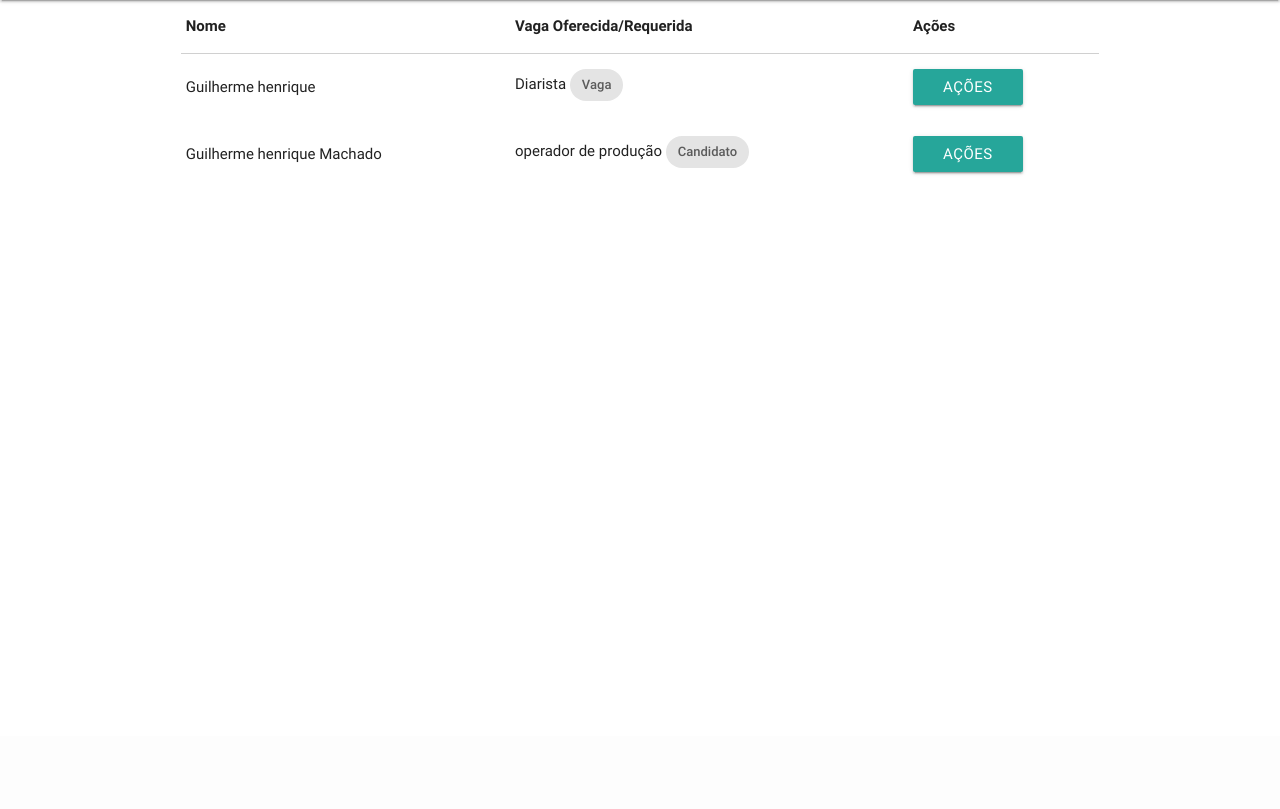
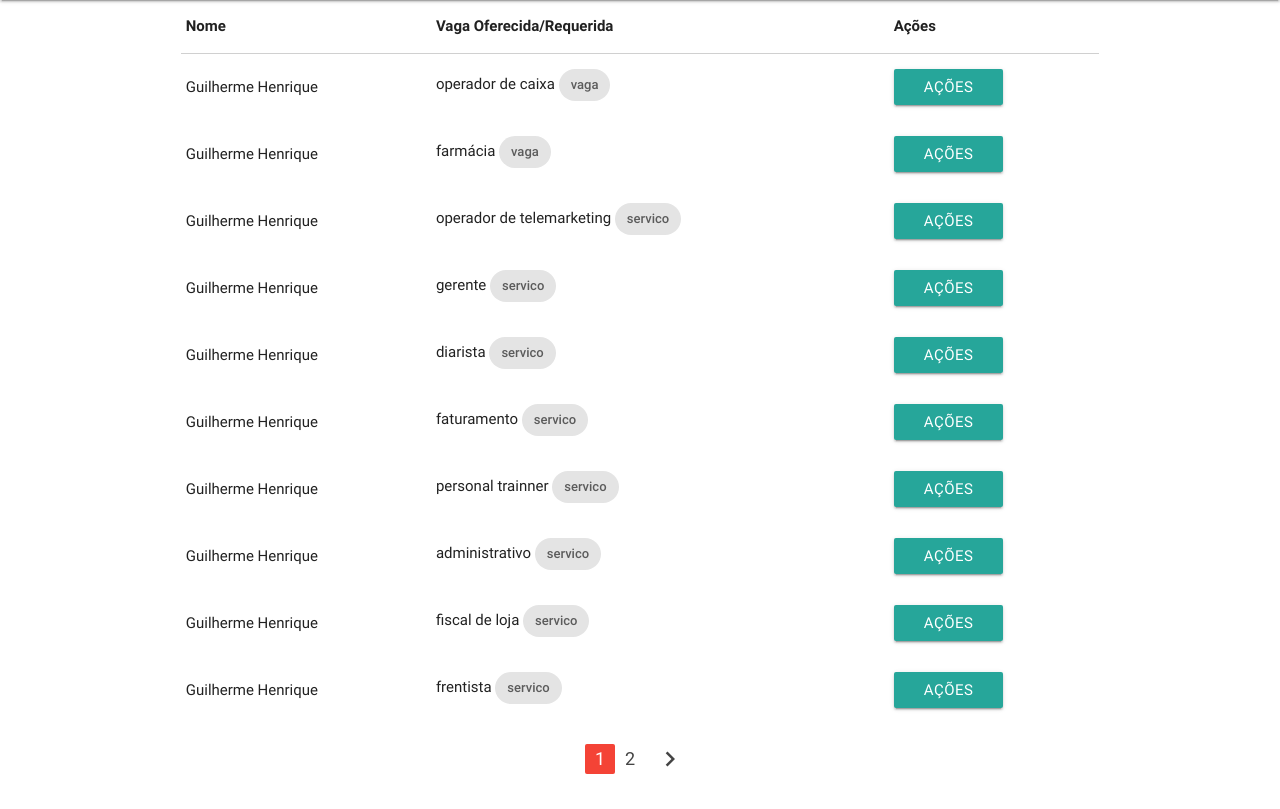
Before and after one commit to wwwjsw/empregos, a CodeIgniter app: page /database/index.php/admin/index in a window 1280 px wide. Shown: the part 64-873 px from the top of the page. Before the commit the page ends 239 px from the top, so only its background shows below. Run offline with CodeIgniter, Linux system fonts and the light colour scheme; a user stored in the database is signed in; data comes from the database, SQL or seed files in the repository; some libraries are stand-ins or nearby versions.

Commit message:
admin list

```diff
--- a/application/config/routes.php
+++ b/application/config/routes.php
@@ -66,6 +66,7 @@ $route['enviar'] = 'home/enviarServicoVaga';
 	ROTA ADMIN
 **/
 $route['administrativo'] = 'admin';
+$route['administrativo/(:num)'] = 'admin/index/$1';
 $route['administrativo/logout'] = 'admin/logout';
 /**
 	ROTA DA PAGINAÇÃO
--- a/application/controllers/Admin.php
+++ b/application/controllers/Admin.php
@@ -26,10 +26,46 @@ class Admin extends CI_Controller {
 		//verifica sessão
 		if($this->session->logged_in == TRUE)
 		{
+		// carrega library de paginação
+		$this->load->library('pagination');
+		//carrega model dos cards
+		$this->load->model('administrativo');
+
+		$config = array();
+        $config["base_url"] = base_url('administrativo');
+        $total_row = $this->administrativo->record_count();
+        $config["total_rows"] = $total_row;
+        $config["per_page"] = 10;
+        $config['use_page_numbers'] = false;
+        $config['num_links'] = $total_row;
+        $config['full_tag_open'] = '<ul class="pagination center-align">';
+        $config['full_tag_close'] = '</ul>';
+        $config['cur_tag_open'] = '<li class="waves-effect active red"><a>';
+        $config['cur_tag_close'] = '</a></li>';
+        $config['num_tag_open'] = '<li class="waves-effect">';
+		$config['num_tag_close'] = '</li>';
+
+        $config['next_link'] = '<i class="material-icons">chevron_right</i>';
+        $config['next_tag_open'] = '<li class="waves-effect">';
+        $config['next_tag_close'] = '</li>';
+
+        $config['prev_link'] = '<i class="material-icons">chevron_left</i>';
+        $config['prev_tag_open'] = '<li class="waves-effect">';
+        $config['prev_tag_close'] = '</li>';
+
+        $this->pagination->initialize($config);
+        if($this->uri->segment(2)){
+        	$range = ($this->uri->segment(2)) ;
+          }
+        else{
+			$range = 0;
+        }
+        $data["results"] = $this->administrativo->fetch_data($config["per_page"], $range);
+        $data["links"] = $this->pagination->create_links();
 			//carrega views para usuarios logados
 			$this->load->view('administrativo/header');
 			$this->load->view('administrativo/menu');
-			$this->load->view('listagem');
+			$this->load->view('listagem', $data);
 			$this->load->view('administrativo/footer');
 		}else
 		{
--- /dev/null
+++ b/application/models/Administrativo.php
@@ -0,0 +1,38 @@
+<?php
+class Administrativo extends CI_Model {
+
+        public function __construct()
+        {
+                parent::__construct();
+                $this->load->database();
+        }
+        //conta registros para a paginação
+        public function record_count($tipo = NULL)
+        {
+                if(isset($tipo))
+                {
+                        $this->db->where('tipo', $tipo);
+                }
+                return $this->db->count_all_results("cards");
+        }
+        //retorna resutados da paginação
+        public function fetch_data($limit, $range, $tipo = NULL){
+                $this->db->join('usuarios_facebook', 'cards.facebook = usuarios_facebook.id_f', 'inner');
+                $this->db->order_by('cards.id', 'DESC');
+                if(isset($tipo))
+                {
+                        $this->db->where('cards.tipo', $tipo);
+                }
+                $this->db->limit($limit, $range);
+                $query = $this->db->get("cards");
+                if ($query->num_rows() > 0)
+                {
+                        foreach ($query->result() as $row)
+                        {
+                                $data[] = $row;
+                        }
+                        return $data;
+                }
+                return false;
+        }
+}
--- a/application/views/listagem.php
+++ b/application/views/listagem.php
@@ -13,30 +13,34 @@
 			</thead>
 
 			<tbody>
+			<?php foreach($results as $i => $r){ ?>
 				<tr>
-					<td>Guilherme henrique</td>
-					<td>Diarista <div class="chip">Vaga</div></td>
-					<td><a class='dropdown-button btn' href='#' data-activates='dropdown1'>Ações</a></td>
+					<td><?=$r->fb_name?></td>
+					<td><?=$r->cargo?> <div class="chip"><?=$r->tipo?></div></td>
+					<td><a class='dropdown-button btn' href='<?=$r->id?>' data-activates='<?=$r->id?>'>Ações</a></td>
 				</tr>
-				<tr>
-					<td>Guilherme henrique Machado</td>
-					<td>operador de produção <div class="chip">Candidato</div></td>
-					<td><a class='dropdown-button btn' href='#' data-activates='dropdown1'>Ações</a></td>
-				</tr>
+			<?php } ?>
 			</tbody>
 		</table>
 		<!--
 			Dropdown Structure
 		-->
-		<ul id='dropdown1' class='dropdown-content'>
-			<li><a href="#!"><i class="material-icons">block</i>Bloquear</a></li>
-			<li><a href="#!"><i class="material-icons">delete</i>Excluir</a></li>
-			<li><a href="#!"><i class="material-icons">star</i>Patrocinado</a></li>
-			<li><a href="#!"><i class="material-icons">edit</i>Editar</a></li>
-		</ul>
+		<?php foreach($results as $i => $r){ ?>
+			<ul id='<?=$r->id?>' class='dropdown-content'>
+				<li><a href="<?=base_url('administrativo/block/'.$r->id)?>"><i class="material-icons">block</i>Bloquear</a></li>
+				<li><a href="<?=base_url('administrativo/delete/'.$r->id)?>"><i class="material-icons">delete</i>Excluir</a></li>
+				<li><a href="<?=base_url('administrativo/ads/'.$r->id)?>"><i class="material-icons">star</i>Patrocinado</a></li>
+				<li><a href="<?=base_url('administrativo/edit/'.$r->id)?>"><i class="material-icons">edit</i>Editar</a></li>
+			</ul>
+		<?php } ?>
   		<!--
 			End Of Dropdown Structure
   		-->
+	</div>
+	<div class="row">
+		<div class="container">
+			<?php echo $links; ?>
+		</div>
 	</div>
 </div>
 <!--
```
